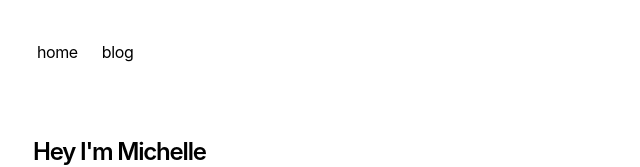
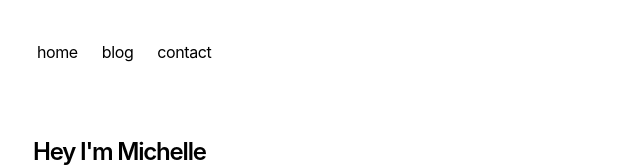
Before and after one commit to MichelleFindlay/lp0.uk, a Next.js app: page / in a window 1280 px wide. Shown: the top 167 px of the page, without its empty margins (319-959 px from the left). Built offline with nearby package versions, Linux system fonts and the light colour scheme.

Commit message:
Update nav.tsx
Addition of contact to navigation.

```diff
--- a/app/components/nav.tsx
+++ b/app/components/nav.tsx
@@ -6,6 +6,9 @@ const navItems = {
   },
   '/blog': {
     name: 'blog',
+  },
+  '/contact': {
+    name: 'contact',
   },
 }
 
```
